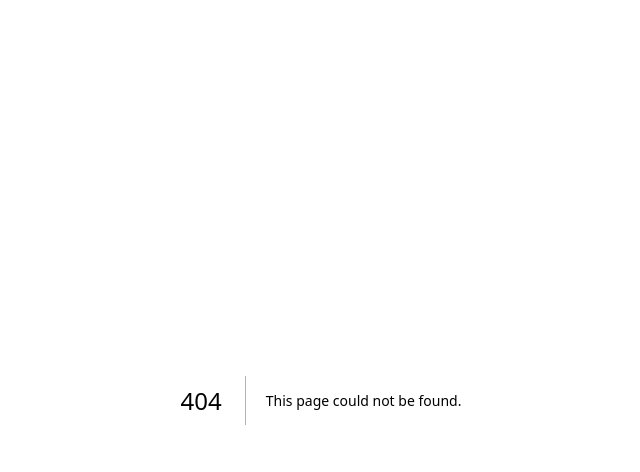
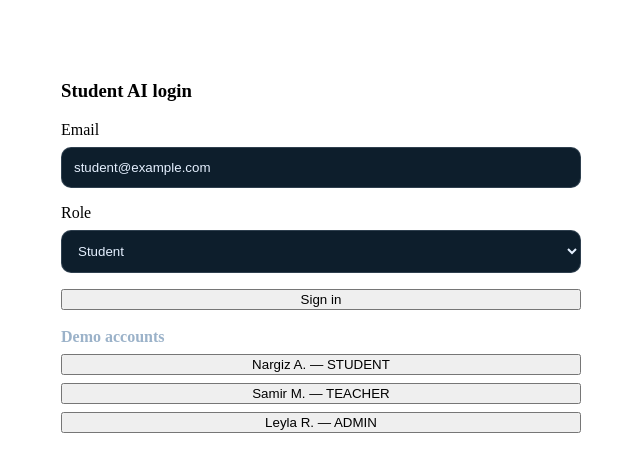
Before and after one commit to globalnexus-max/student-ai-learning-platform, a Next.js app: page /login in a window 1280 px wide. Before the commit this address had no page. Shown: the top 472 px of the page, without its empty margins (319-959 px from the left). Built offline with nearby package versions, Linux system fonts and the light colour scheme.

Commit message:
Restore the proper login page after the malformed file-path corruption

```diff
--- /dev/null
+++ b/app/login/page.tsx
@@ -0,0 +1,110 @@
+"use client";
+
+import { FormEvent, useState } from 'react';
+import { useRouter } from 'next/navigation';
+
+const demoAccounts = [
+  { email: 'student@example.com', role: 'STUDENT', name: 'Nargiz A.' },
+  { email: 'teacher@example.com', role: 'TEACHER', name: 'Samir M.' },
+  { email: 'admin@example.com', role: 'ADMIN', name: 'Leyla R.' },
+];
+
+export default function LoginPage() {
+  const router = useRouter();
+  const [email, setEmail] = useState('student@example.com');
+  const [role, setRole] = useState('STUDENT');
+  const [status, setStatus] = useState('');
+
+  async function handleSubmit(event: FormEvent) {
+    event.preventDefault();
+    setStatus('Signing in...');
+
+    const response = await fetch('/api/auth', {
+      method: 'POST',
+      headers: { 'Content-Type': 'application/json' },
+      body: JSON.stringify({
+        email,
+        role,
+        name: demoAccounts.find((account) => account.email === email)?.name || 'Student',
+      }),
+    });
+
+    if (response.ok) {
+      setStatus('Signed in successfully.');
+      router.push('/dashboard');
+      router.refresh();
+      return;
+    }
+
+    const payload = await response.json();
+    setStatus(payload.error || 'Sign in failed.');
+  }
+
+  return (
+    <main className="dashboard-shell">
+      <div className="panel" style={{ maxWidth: 520, margin: '80px auto 0' }}>
+        <h3 style={{ marginTop: 0 }}>Student AI login</h3>
+
+        <form onSubmit={handleSubmit} style={{ display: 'grid', gap: 16 }}>
+          <label style={{ display: 'grid', gap: 8 }}>
+            <span>Email</span>
+            <input
+              value={email}
+              onChange={(event) => setEmail(event.target.value)}
+              type="email"
+              placeholder="student@example.com"
+              style={{
+                padding: 12,
+                borderRadius: 10,
+                border: '1px solid rgba(148,163,184,0.25)',
+                background: '#0d1e2c',
+                color: '#e5f0ff',
+              }}
+            />
+          </label>
+
+          <label style={{ display: 'grid', gap: 8 }}>
+            <span>Role</span>
+            <select
+              value={role}
+              onChange={(event) => setRole(event.target.value)}
+              style={{
+                padding: 12,
+                borderRadius: 10,
+                border: '1px solid rgba(148,163,184,0.25)',
+                background: '#0d1e2c',
+                color: '#e5f0ff',
+              }}
+            >
+              <option value="STUDENT">Student</option>
+              <option value="TEACHER">Teacher</option>
+              <option value="ADMIN">Admin</option>
+            </select>
+          </label>
+
+          <button type="submit" className="card-button">Sign in</button>
+        </form>
+
+        <p style={{ color: '#9bb2c9', marginTop: 16 }}>{status}</p>
+
+        <div style={{ marginTop: 18, display: 'grid', gap: 8, color: '#9bb2c9' }}>
+          <strong>Demo accounts</strong>
+          {demoAccounts.map((account) => (
+            <button
+              key={account.email}
+              type="button"
+              onClick={() => {
+                setEmail(account.email);
+                setRole(account.role);
+              }}
+              className="secondary-btn"
+              style={{ justifyContent: 'flex-start', width: '100%' }}
+            >
+              {account.name} — {account.role}
+            </button>
+          ))}
+        </div>
+      </div>
+    </main>
+  );
+}
```
